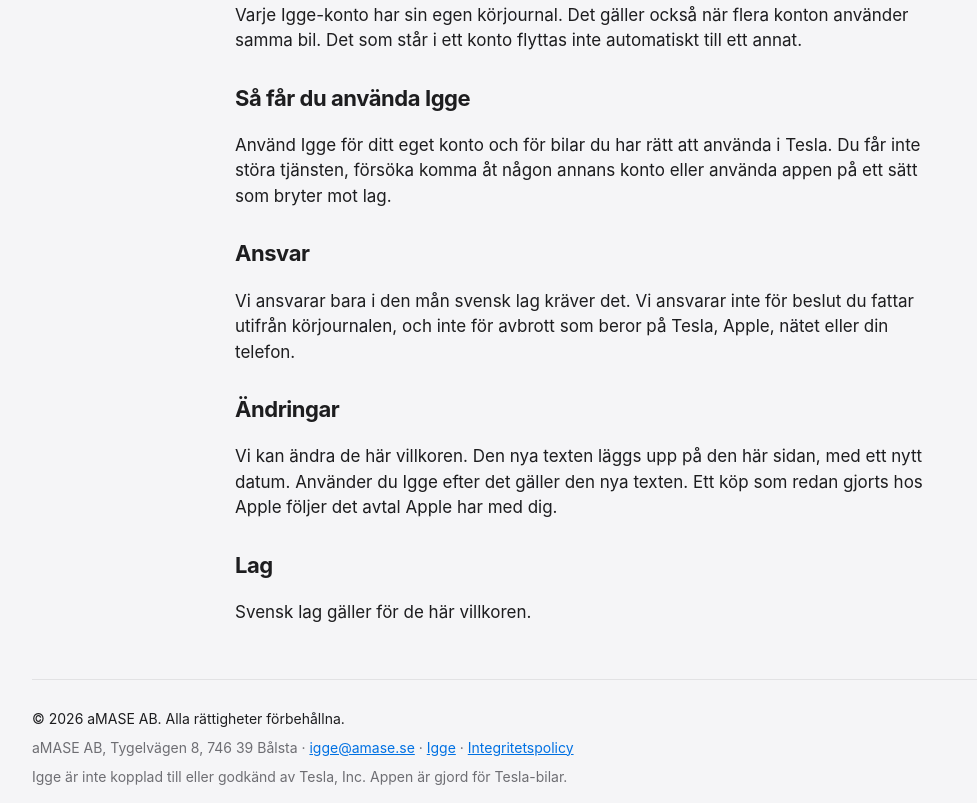
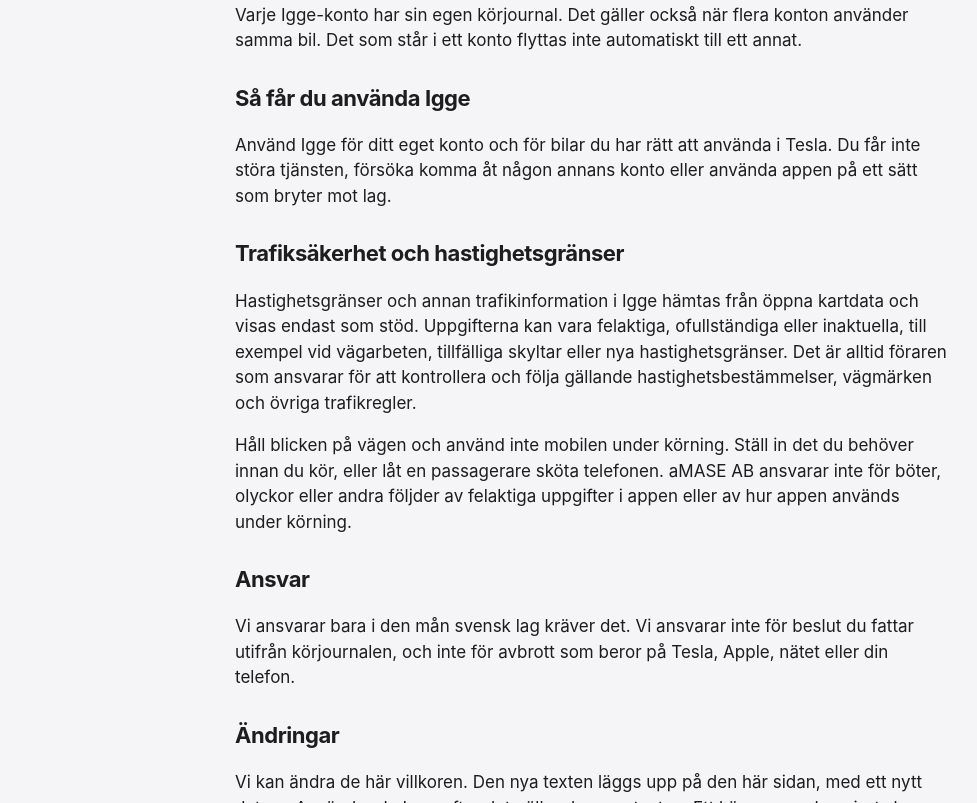
Before and after one commit to amase-apps/igge-site, a plain HTML site: page villkor/index.html in a window 1280 px wide. Shown: the part 1243-2046 px from the top of the page, without its empty margins (48-1025 px from the left). Drawn offline with Linux system fonts and the light colour scheme.

Commit message:
Add the traffic-safety section to the terms page.
The page date is 15 november 2026. The section sits after how Igge may be used and before the liability section.

```diff
--- a/villkor/index.html
+++ b/villkor/index.html
@@ -16,7 +16,7 @@
   <div class="wrap policy">
 <a class="home-pill" href="/"><img src="../images/app-icon.png" width="32" height="32" alt="">Till Igge</a>
 <h1>Villkor för Igge</h1>
-<p>Senast uppdaterad: 14 november 2026. Igge tillhandahålls av aMASE AB, Tygelvägen 8, 746 39 Bålsta. Kontakt: <a href="mailto:igge@amase.se">igge@amase.se</a>.</p>
+<p>Senast uppdaterad: 15 november 2026. Igge tillhandahålls av aMASE AB, Tygelvägen 8, 746 39 Bålsta. Kontakt: <a href="mailto:igge@amase.se">igge@amase.se</a>.</p>
 
 <h2>Vad Igge är</h2>
 <p>Igge är en app för din Tesla. Den visar bilen, körjournal, laddning, batteri och kostnader. Du loggar in med ditt Tesla-konto.</p>
@@ -42,6 +42,10 @@
 <h2>Så får du använda Igge</h2>
 <p>Använd Igge för ditt eget konto och för bilar du har rätt att använda i Tesla. Du får inte störa tjänsten, försöka komma åt någon annans konto eller använda appen på ett sätt som bryter mot lag.</p>
 
+<h2>Trafiksäkerhet och hastighetsgränser</h2>
+<p>Hastighetsgränser och annan trafikinformation i Igge hämtas från öppna kartdata och visas endast som stöd. Uppgifterna kan vara felaktiga, ofullständiga eller inaktuella, till exempel vid vägarbeten, tillfälliga skyltar eller nya hastighetsgränser. Det är alltid föraren som ansvarar för att kontrollera och följa gällande hastighetsbestämmelser, vägmärken och övriga trafikregler.</p>
+<p>Håll blicken på vägen och använd inte mobilen under körning. Ställ in det du behöver innan du kör, eller låt en passagerare sköta telefonen. aMASE AB ansvarar inte för böter, olyckor eller andra följder av felaktiga uppgifter i appen eller av hur appen används under körning.</p>
+
 <h2>Ansvar</h2>
 <p>Vi ansvarar bara i den mån svensk lag kräver det. Vi ansvarar inte för beslut du fattar utifrån körjournalen, och inte för avbrott som beror på Tesla, Apple, nätet eller din telefon.</p>
 
```
